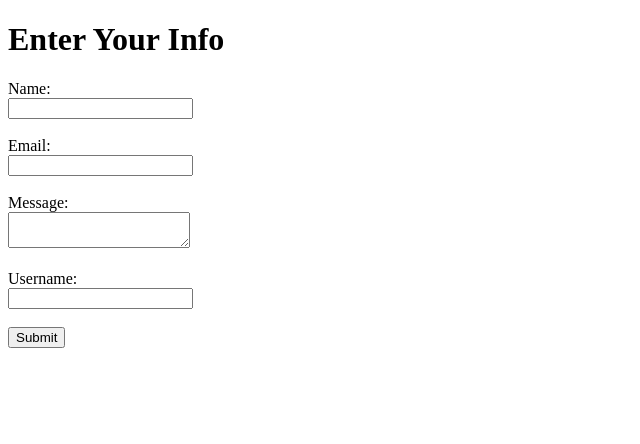
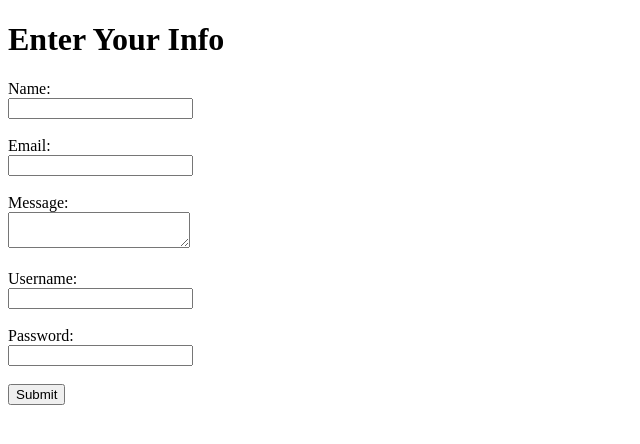
Before and after one commit to haitomnsg/jenkinsDemo, a Flask app: page / in a window 1280 px wide. Shown: the top 444 px of the page, without its empty margins (0-640 px from the left). Run offline with Flask 3, Linux system fonts and the light colour scheme.

Commit message:
Update Password

```diff
--- a/templates/index.html
+++ b/templates/index.html
@@ -18,6 +18,9 @@
         <label>Username:</label><br>
         <input type="text" name="username" required><br><br>
 
+        <label>Password:</label><br>
+        <input type="password" name="password" required><br><br>
+
         <input type="submit" value="Submit">
     </form>
 </body>
--- a/templates/result.html
+++ b/templates/result.html
@@ -9,6 +9,7 @@
     <p><strong>Email:</strong> {{ email }}</p>
     <p><strong>Message:</strong> {{ message }}</p>
     <p><strong>Username:</strong> {{ username }}</p>
+    <p><strong>Password:</strong> {{ password }}</p>
     <p>Thank you for your submission!</p>
 </body>
 </html>
```
